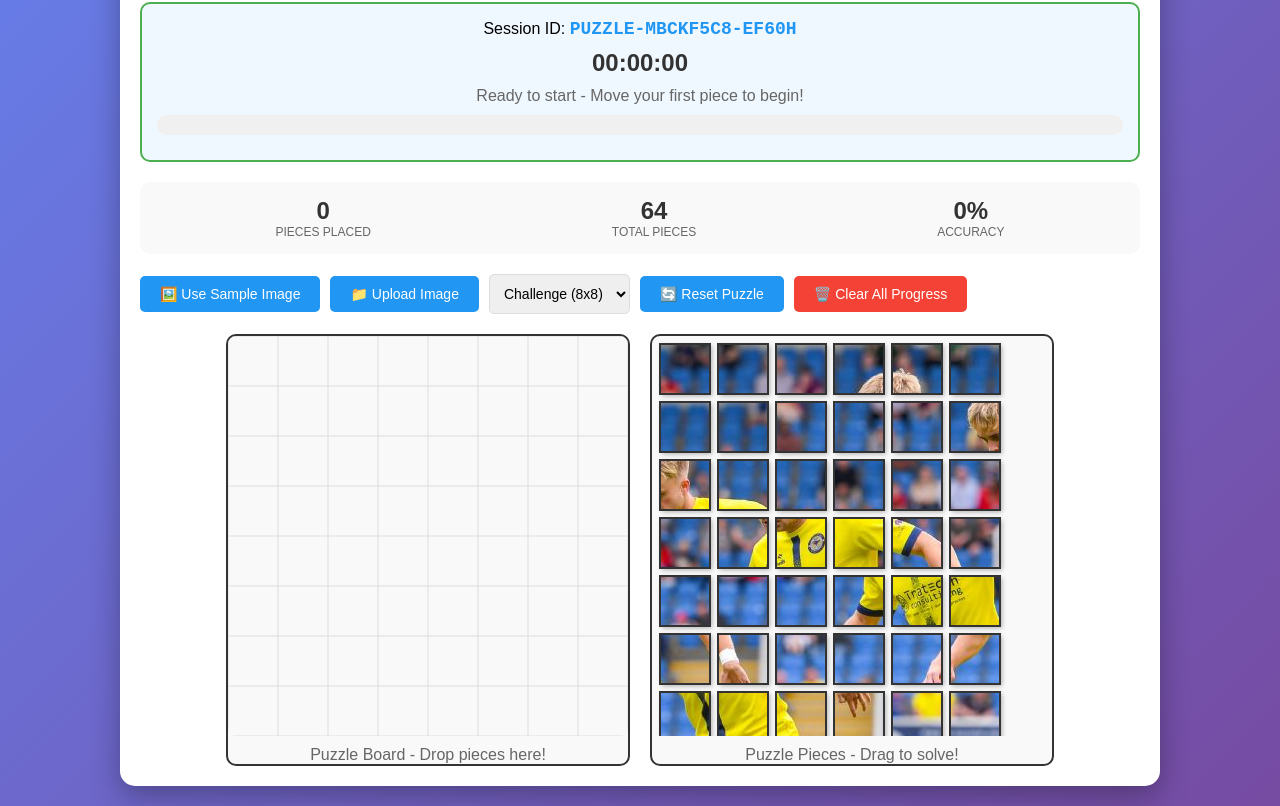
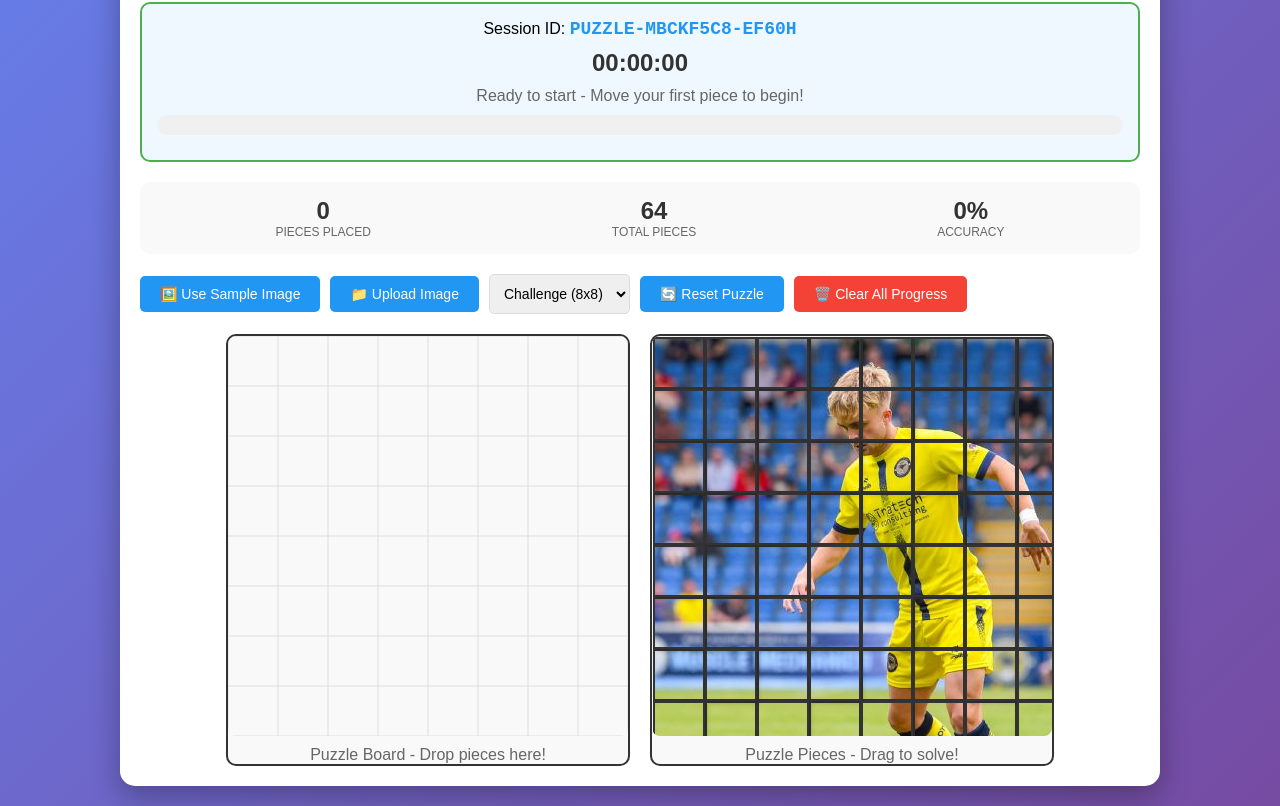
Before and after one commit to mattattratech/FFC_Competition, a plain HTML site: page index.html in a window 1280 px wide. Shown: the part 117-923 px from the top of the page. Drawn offline with Linux system fonts and the light colour scheme.

Commit message:
Fix grid size mismatch - both grids now consistently 8x8
- Fixed shufflePieces function to layout pieces in 8x8 grid instead of 6x6
- Reduced margin from 8px to 2px to fit all pieces properly
- Pieces canvas now shows same 8x8 grid pattern as puzzle canvas
- Visual consistency between empty grid and original image layout
- No more confusion between different grid sizes

```diff
--- a/index.html
+++ b/index.html
@@ -581,17 +581,14 @@
                     piece.currentCol = -1;
                 });
 
-                // Randomly position pieces
-                const margin = 8;
-                const availableWidth = 400 - margin * 2;
-                const availableHeight = 400 - margin * 2;
-                const piecesPerRow = Math.floor(availableWidth / (this.pieceWidth + margin));
+                // Position pieces in the same grid layout as the puzzle for visual consistency
+                const margin = 2;
 
                 this.pieces.forEach((piece, index) => {
-                    const row = Math.floor(index / piecesPerRow);
-                    const col = index % piecesPerRow;
-                    piece.x = col * (this.pieceWidth + margin) + margin;
-                    piece.y = row * (this.pieceHeight + margin) + margin;
+                    const row = Math.floor(index / this.gridSize);
+                    const col = index % this.gridSize;
+                    piece.x = margin + col * (this.pieceWidth + margin);
+                    piece.y = margin + row * (this.pieceHeight + margin);
                 });
 
                 // Shuffle array
```
